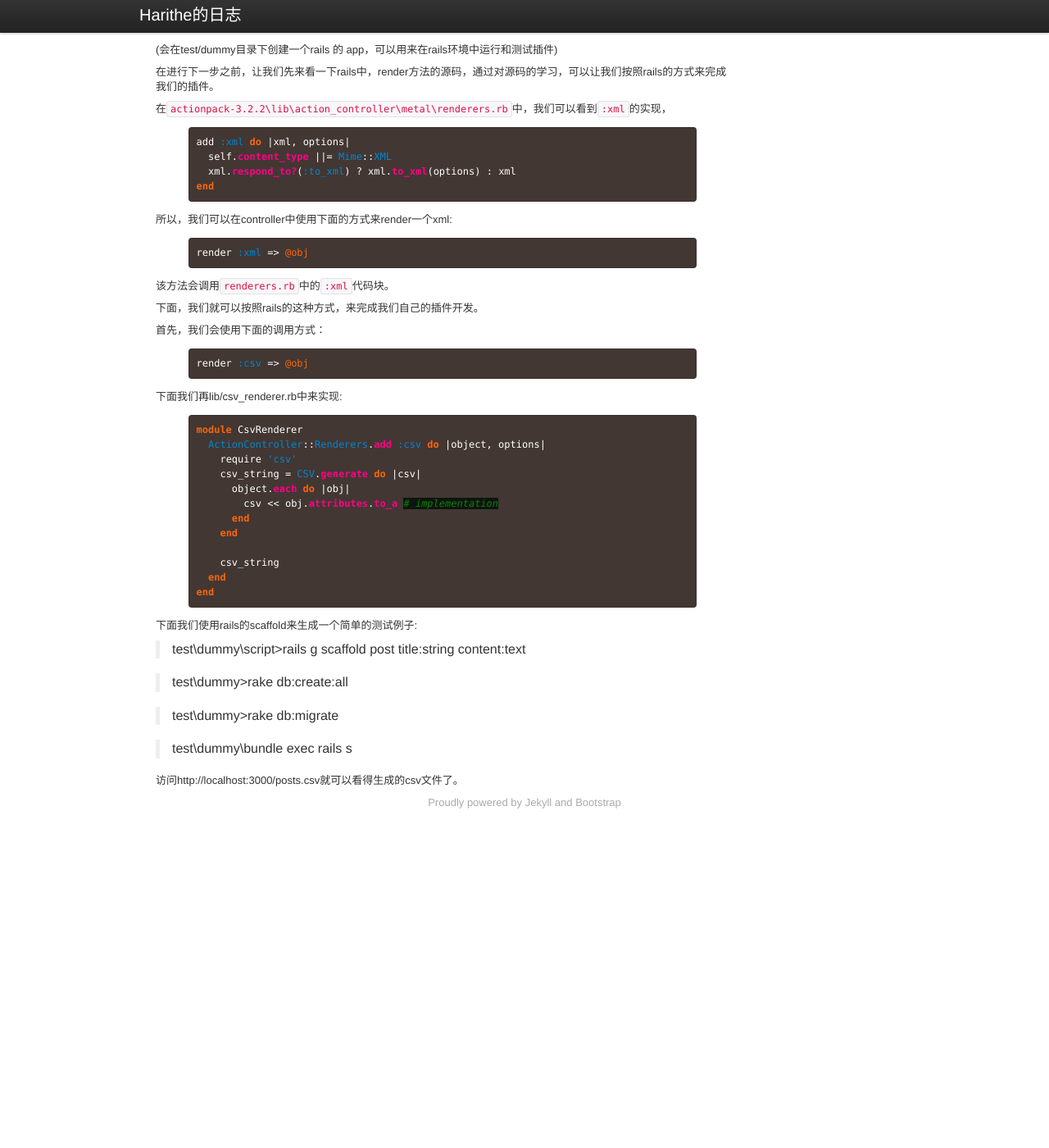
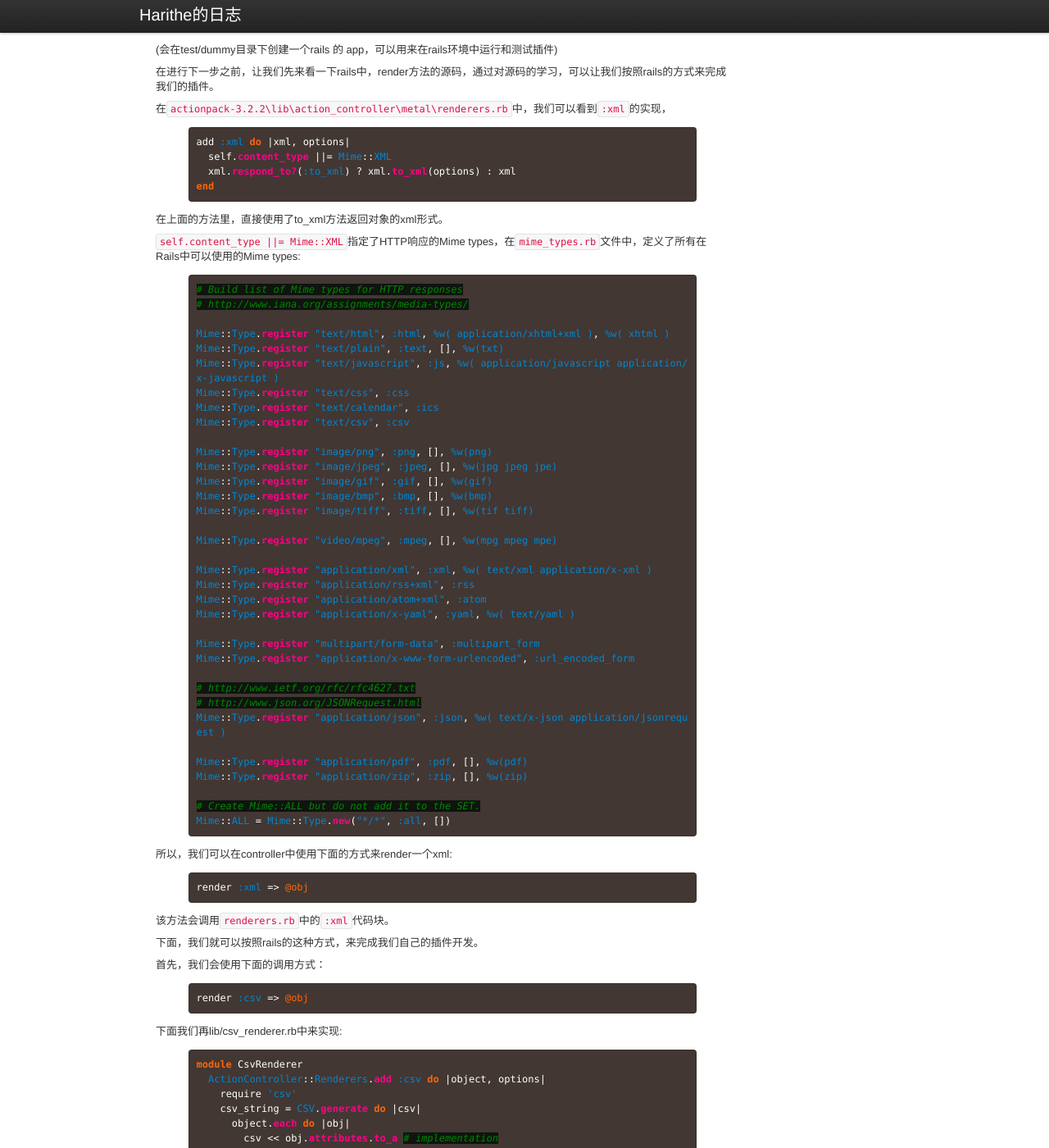
Before and after one commit to harithe/harithe.github.com, a Jekyll site: the page built from _posts/2011/2011-04-01-customrize-csv-renderer-in-rails3.markdown, in a window 1280 px wide and 1400 px high, scrolled down 985 px. Shown: the whole window at 82% size. Built offline with Jekyll 4.4.1, drawn with Linux system fonts in a browser that asks for light colours; Markdown is read by kramdown in place of the engine named in the settings; before the commit the page ends 1982 px from its top, so only the background shows below that.

Commit message:
update post

```diff
--- a/_posts/2011/2011-04-01-customrize-csv-renderer-in-rails3.markdown
+++ b/_posts/2011/2011-04-01-customrize-csv-renderer-in-rails3.markdown
@@ -61,6 +61,46 @@ add :xml do |xml, options|
 end
 {% endhighlight %}
 
+在上面的方法里，直接使用了to_xml方法返回对象的xml形式。
+
+`self.content_type ||= Mime::XML`指定了HTTP响应的Mime types，在`mime_types.rb`文件中，定义了所有在Rails中可以使用的Mime types:
+{% highlight ruby %}
+# Build list of Mime types for HTTP responses
+# http://www.iana.org/assignments/media-types/
+
+Mime::Type.register "text/html", :html, %w( application/xhtml+xml ), %w( xhtml )
+Mime::Type.register "text/plain", :text, [], %w(txt)
+Mime::Type.register "text/javascript", :js, %w( application/javascript application/x-javascript )
+Mime::Type.register "text/css", :css
+Mime::Type.register "text/calendar", :ics
+Mime::Type.register "text/csv", :csv
+
+Mime::Type.register "image/png", :png, [], %w(png)
+Mime::Type.register "image/jpeg", :jpeg, [], %w(jpg jpeg jpe)
+Mime::Type.register "image/gif", :gif, [], %w(gif)
+Mime::Type.register "image/bmp", :bmp, [], %w(bmp)
+Mime::Type.register "image/tiff", :tiff, [], %w(tif tiff)
+
+Mime::Type.register "video/mpeg", :mpeg, [], %w(mpg mpeg mpe)
+
+Mime::Type.register "application/xml", :xml, %w( text/xml application/x-xml )
+Mime::Type.register "application/rss+xml", :rss
+Mime::Type.register "application/atom+xml", :atom
+Mime::Type.register "application/x-yaml", :yaml, %w( text/yaml )
+
+Mime::Type.register "multipart/form-data", :multipart_form
+Mime::Type.register "application/x-www-form-urlencoded", :url_encoded_form
+
+# http://www.ietf.org/rfc/rfc4627.txt
+# http://www.json.org/JSONRequest.html
+Mime::Type.register "application/json", :json, %w( text/x-json application/jsonrequest )
+
+Mime::Type.register "application/pdf", :pdf, [], %w(pdf)
+Mime::Type.register "application/zip", :zip, [], %w(zip)
+
+# Create Mime::ALL but do not add it to the SET.
+Mime::ALL = Mime::Type.new("*/*", :all, [])
+{% endhighlight %}
 所以，我们可以在controller中使用下面的方式来render一个xml:
 {% highlight ruby %}
 render :xml => @obj
```
